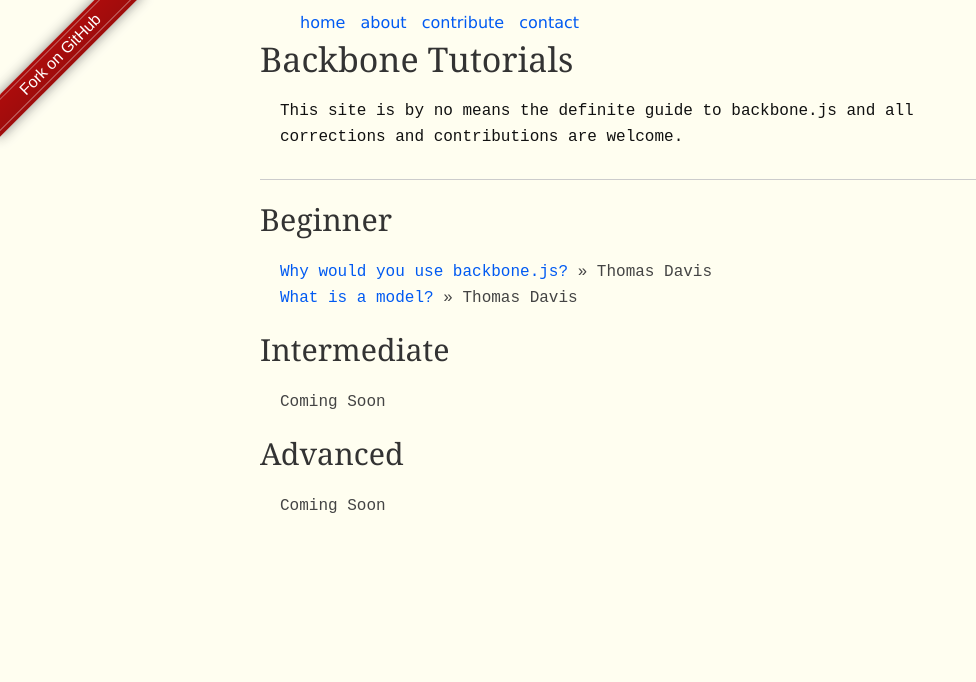
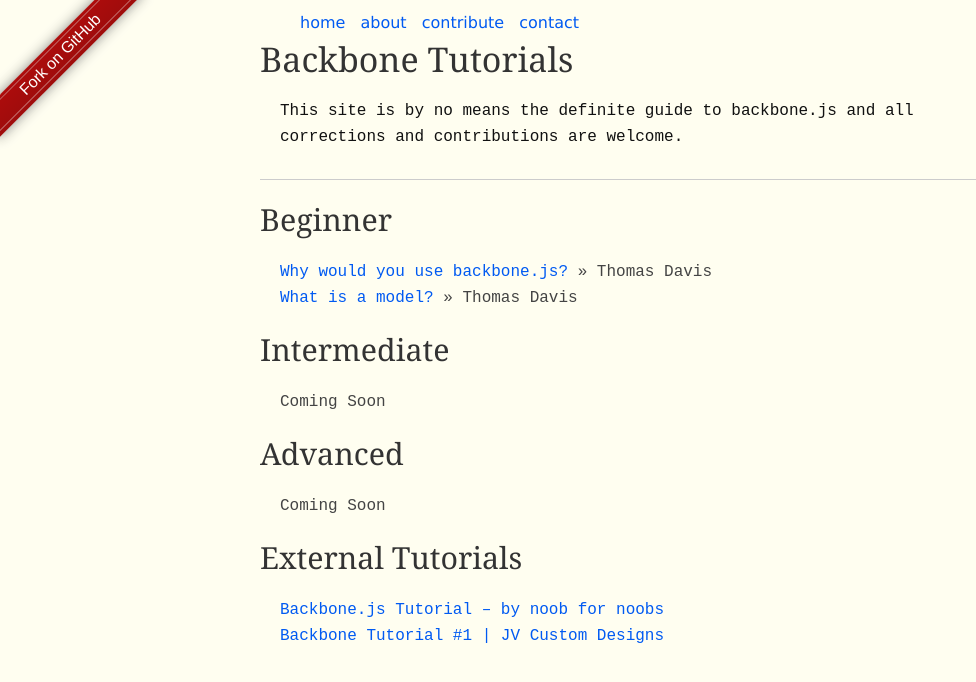
Before and after one commit to thomasdavis/backbonetutorials, a Jekyll site: the page built from index.html, in a window 1280 px wide. Shown: the top 682 px of the page, without its empty margins (0-976 px from the left). Built offline with Jekyll 4.4.1, drawn with Linux system fonts in a browser that asks for light colours; some web fonts are replaced; Markdown is read by kramdown in place of the engine named in the settings; comment, search, counter and statistics services are not loaded.

Commit message:
Added external sites

```diff
--- a/index.html
+++ b/index.html
@@ -20,3 +20,9 @@ title: Backbone Tutorials
 <ul class="tutorials">
     <li>Coming Soon</li>
 </ul>
+
+<h2>External Tutorials</h2>
+<ul class="tutorials">
+    <li><a target="_blank" href="http://thomasdavis.github.com/2011/02/01/backbone-introduction.html">Backbone.js Tutorial – by noob for noobs</a></li>
+    <li><a target="_blank" href="http://jvcustomdesigns.com/139/backbone-tutorial-1/">Backbone Tutorial #1 | JV Custom Designs</a></li>
+</ul>
```
Also changed, not shown: 3 other files.
